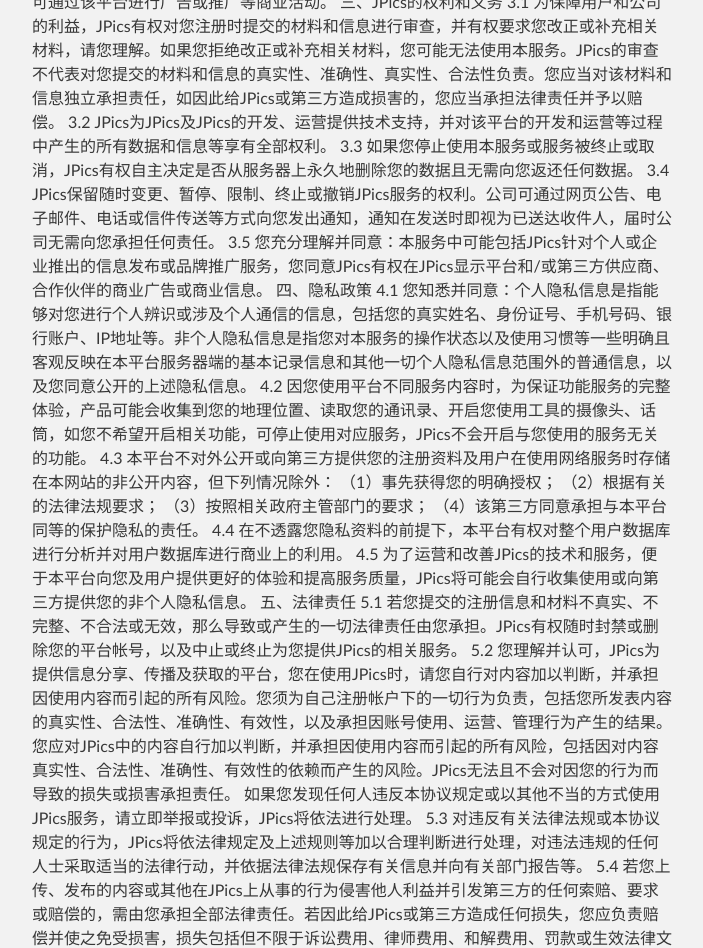
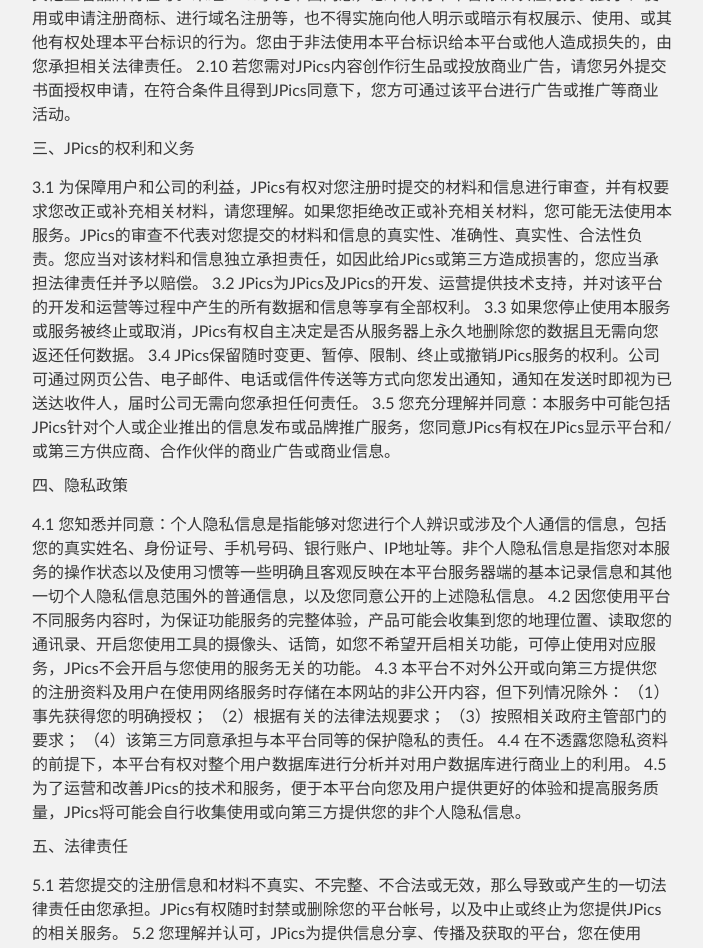
Before and after one commit to cocoaMine/highPicture, a plain HTML site: page privacy.html in a window 1280 px wide. Shown: the part 1180-2128 px from the top of the page, without its empty margins (288-991 px from the left). Drawn offline with Linux system fonts and the light colour scheme.

Commit message:
Update privacy.html

```diff
--- a/privacy.html
+++ b/privacy.html
@@ -19,11 +19,11 @@
         <p>JPics用户隐私政策</p>
         <p>
 
-一、用户个人信息保护
+<p>一、用户个人信息保护</p>
 1.1 为了更好地为您提供服务和帮助、保护您的合法权益，请您保证申请服务时所提供的信息是真实、准确、合法、有效的，并注意及时更新，以免在使用过程中受到限制或无法使用。
 1.2 JPics将保护用户个人信息作为公司发展的最基本原则之一，未经您的同意，不会向其他任何公司、组织或个人披露您的个人信息，法律法规另有规定的除外。
 1.3 JPics邀请您共同努力，保护每位用户的切身利益。请您在使用JPics的过程中，不要以搜集、复制、存储、传播等任何方式使用其他用户的个人信息，否则，由此产生的后果需您自行承担。
-二、您的权利和义务
+<p>二、您的权利和义务</p>
 2.1 您需要对注册和使用时提交的信息及材料真实性、准确性、合法性、有效性负责，如因此引起的问题，由您承担全部法律责任。
 2.2 请您妥善保管您的帐户信息，并对此帐户下发生的一切活动承担全部法律责任。不向任何第三方透露帐户或密码信息，如出现或怀疑帐号和密码遭到他人使用，请尽快通知JPics，以免您的利益受到损失。
 2.3 请您保证对在JPics制作、复制、上传、发布、传播的任何内容享有合法权益，若您发布的内容发生权利纠纷或侵犯了任何第三方的合法权益，需您承担全部法律责任。
@@ -56,13 +56,13 @@
 (8) 其他违反法律法规规定、侵犯其他用户合法权益、干扰产品正常运营或未经JPics明示授权的行为。
 2.9 请您在任何情况下都不要私自使用JPics的包括但不限于“JPics”等在内的任何商标、服务标记、商号、域名、网站名称或其他显著品牌特征等。未经JPics事先书面同意，您不得将本平台标识以任何方式展示、使用或申请注册商标、进行域名注册等，也不得实施向他人明示或暗示有权展示、使用、或其他有权处理本平台标识的行为。您由于非法使用本平台标识给本平台或他人造成损失的，由您承担相关法律责任。
 2.10 若您需对JPics内容创作衍生品或投放商业广告，请您另外提交书面授权申请，在符合条件且得到JPics同意下，您方可通过该平台进行广告或推广等商业活动。
-三、JPics的权利和义务
+<p>三、JPics的权利和义务</p>
 3.1 为保障用户和公司的利益，JPics有权对您注册时提交的材料和信息进行审查，并有权要求您改正或补充相关材料，请您理解。如果您拒绝改正或补充相关材料，您可能无法使用本服务。JPics的审查不代表对您提交的材料和信息的真实性、准确性、真实性、合法性负责。您应当对该材料和信息独立承担责任，如因此给JPics或第三方造成损害的，您应当承担法律责任并予以赔偿。
 3.2 JPics为JPics及JPics的开发、运营提供技术支持，并对该平台的开发和运营等过程中产生的所有数据和信息等享有全部权利。
 3.3 如果您停止使用本服务或服务被终止或取消，JPics有权自主决定是否从服务器上永久地删除您的数据且无需向您返还任何数据。
 3.4 JPics保留随时变更、暂停、限制、终止或撤销JPics服务的权利。公司可通过网页公告、电子邮件、电话或信件传送等方式向您发出通知，通知在发送时即视为已送达收件人，届时公司无需向您承担任何责任。
 3.5 您充分理解并同意：本服务中可能包括JPics针对个人或企业推出的信息发布或品牌推广服务，您同意JPics有权在JPics显示平台和/或第三方供应商、合作伙伴的商业广告或商业信息。
-四、隐私政策
+<p>四、隐私政策</p>
 4.1 您知悉并同意：个人隐私信息是指能够对您进行个人辨识或涉及个人通信的信息，包括您的真实姓名、身份证号、手机号码、银行账户、IP地址等。非个人隐私信息是指您对本服务的操作状态以及使用习惯等一些明确且客观反映在本平台服务器端的基本记录信息和其他一切个人隐私信息范围外的普通信息，以及您同意公开的上述隐私信息。
 4.2 因您使用平台不同服务内容时，为保证功能服务的完整体验，产品可能会收集到您的地理位置、读取您的通讯录、开启您使用工具的摄像头、话筒，如您不希望开启相关功能，可停止使用对应服务，JPics不会开启与您使用的服务无关的功能。
 4.3 本平台不对外公开或向第三方提供您的注册资料及用户在使用网络服务时存储在本网站的非公开内容，但下列情况除外：
@@ -72,14 +72,14 @@
 （4）该第三方同意承担与本平台同等的保护隐私的责任。
 4.4 在不透露您隐私资料的前提下，本平台有权对整个用户数据库进行分析并对用户数据库进行商业上的利用。
 4.5 为了运营和改善JPics的技术和服务，便于本平台向您及用户提供更好的体验和提高服务质量，JPics将可能会自行收集使用或向第三方提供您的非个人隐私信息。
-五、法律责任
+<p>五、法律责任</p>
 5.1 若您提交的注册信息和材料不真实、不完整、不合法或无效，那么导致或产生的一切法律责任由您承担。JPics有权随时封禁或删除您的平台帐号，以及中止或终止为您提供JPics的相关服务。
 5.2 您理解并认可，JPics为提供信息分享、传播及获取的平台，您在使用JPics时，请您自行对内容加以判断，并承担因使用内容而引起的所有风险。您须为自己注册帐户下的一切行为负责，包括您所发表内容的真实性、合法性、准确性、有效性，以及承担因账号使用、运营、管理行为产生的结果。您应对JPics中的内容自行加以判断，并承担因使用内容而引起的所有风险，包括因对内容真实性、合法性、准确性、有效性的依赖而产生的风险。JPics无法且不会对因您的行为而导致的损失或损害承担责任。 如果您发现任何人违反本协议规定或以其他不当的方式使用JPics服务，请立即举报或投诉，JPics将依法进行处理。
 5.3 对违反有关法律法规或本协议规定的行为，JPics将依法律规定及上述规则等加以合理判断进行处理，对违法违规的任何人士采取适当的法律行动，并依据法律法规保存有关信息并向有关部门报告等。
 5.4 若您上传、发布的内容或其他在JPics上从事的行为侵害他人利益并引发第三方的任何索赔、要求或赔偿的，需由您承担全部法律责任。若因此给JPics或第三方造成任何损失，您应负责赔偿并使之免受损害，损失包括但不限于诉讼费用、律师费用、和解费用、罚款或生效法律文书中规定的损害赔偿金额及其他直接或间接支出费用。
 5.5 若JPics发现您不当使用本平台帐号或因您的帐号被他人举报投诉时，JPics有权不经通知随时删除相关内容，并视行为情节对违规帐号进行处理，处理方式包括但不限于警告、删除部分或全部订阅用户、限制或禁止使用全部或部分功能、帐号封禁甚至注销，并有权视具体情况而公告处理结果。
 5.6 因技术故障等不可抗事件影响到服务的正常运行的，本平台及其合作单位承诺在第一时间内与相关单位配合，及时处理进行修复，但您因第三方如电信部门的通讯线路故障、技术问题、网络、电脑故障、系统不稳定性及其他各种不可抗力原因而遭受的一切损失，本平台及其合作单位不承担责任。
-六、其他约定
+<p>六、其他约定</p>
 6.1 您使用本服务即视为您已阅读并同意受本协议的约束。
 6.2 必要时JPics会对本协议的部分内容进行修改。修改后，将在页面显著位置提示协议有更新，您应及时查看更新后的协议。如果您同意接受修改后的协议，您可以继续使用JPics；如果您不接受则应停止使用JPics服务。
 6.3 您和JPics均是独立的主体，在任何情况下本协议不构成双方之间的代理、合伙、合营或雇佣关系。
```
